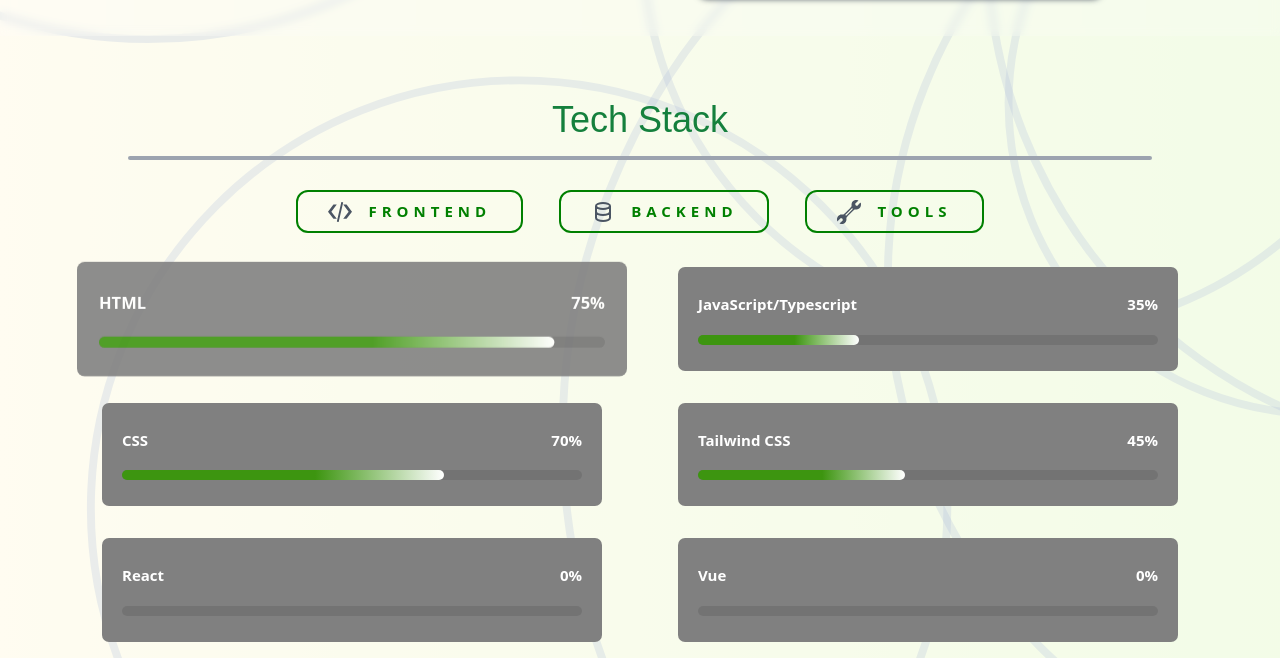
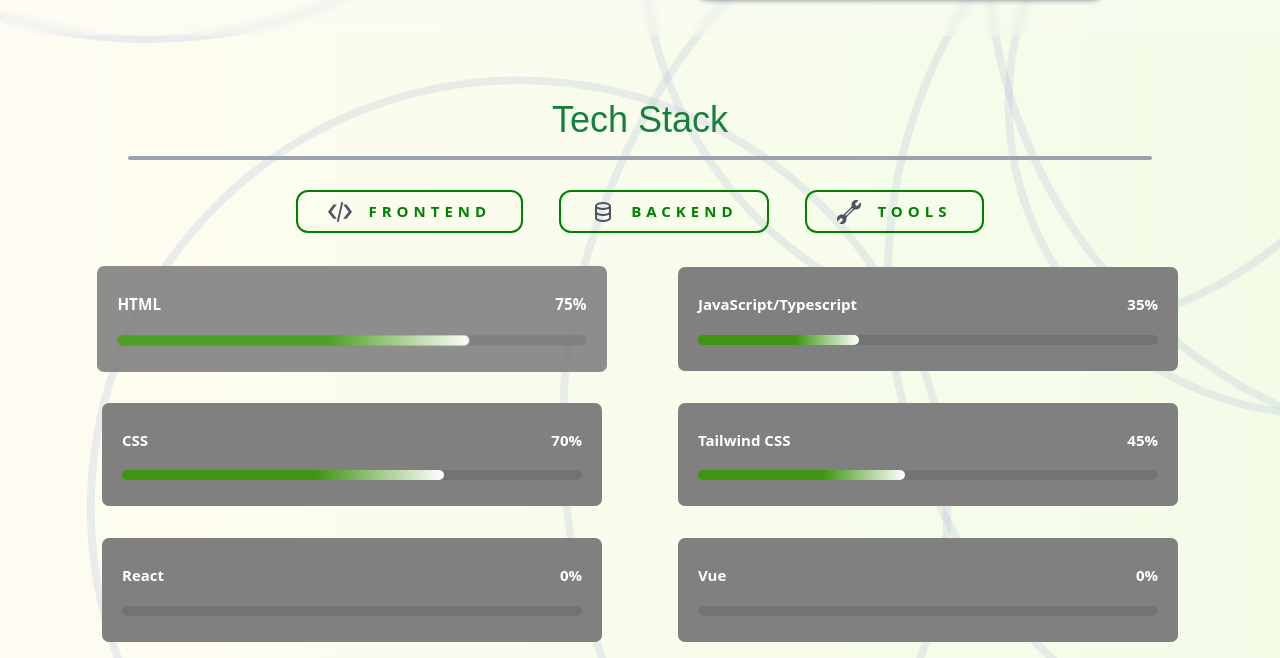
Before and after one commit to Saerji/Portfolio-Website, a plain HTML site: page index.html in a window 1280 px wide. In both pictures the pointer is over the element 352 px from the left and 1862 px from the top of the page. Shown: the part 1544-2202 px from the top of the page. Drawn offline with nearby package versions, Linux system fonts and the light colour scheme; a web font is replaced by a local one.

Commit message:
added frontend stack

```diff
--- a/style.css
+++ b/style.css
@@ -206,7 +206,7 @@
 }
 .skills-container:hover {
   color: #ffffff;
-  transform: scale(1.1);
+  transform: scale(1.02);
   transition: transform 0.3s ease-in-out;
   opacity: 0.9;
 }
@@ -243,7 +243,7 @@
 }
 
 .skill-per.html {
-  width: 90%;
+  width: 75%;
   animation-delay: 0.1s;
 }
 
```
